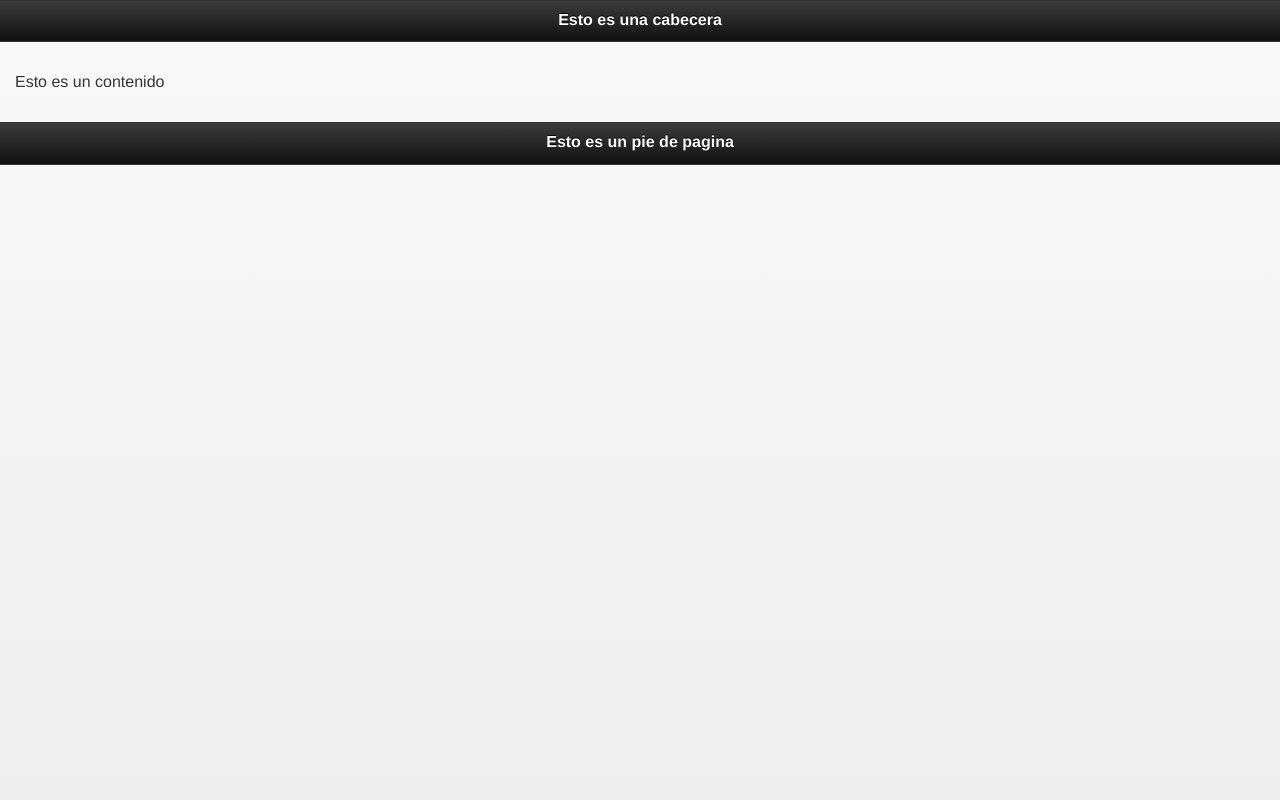
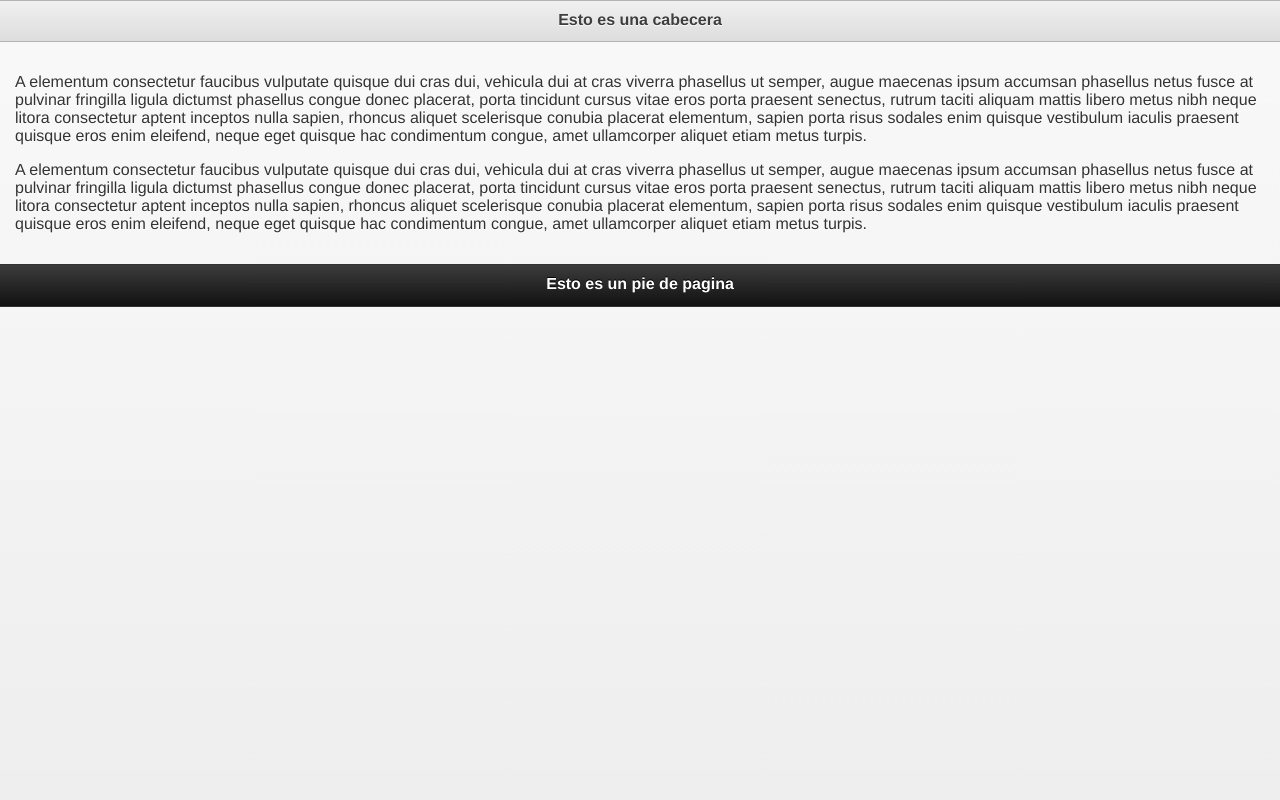
Before and after one commit to gloton/jquery-mobile-cf, a PHP site: page / in a window 1280 px wide. Run offline with PHP 8.4, Linux system fonts and the light colour scheme.

Commit message:
5 Asignar tema Propiedad para poder asignar un tema

```diff
--- a/index.php
+++ b/index.php
@@ -13,12 +13,27 @@
 <div data-role="page">
 <!-- bajo este datarol contendra toda la aplicacion de nuesto jqm -->
 <!-- cabecera -->
-	<div data-role="header">
+	<div data-role="header" data-theme="c">
 		<h1>Esto es una cabecera</h1>
 	</div>
 <!-- contenido -->
 	<div data-role="content">
-		<p>Esto es un contenido</p>
+		<p>A elementum consectetur faucibus vulputate quisque dui cras dui, vehicula dui at cras viverra
+		phasellus ut semper, augue maecenas ipsum accumsan phasellus netus fusce at pulvinar fringilla
+		ligula dictumst phasellus congue donec placerat, porta tincidunt cursus vitae eros porta praesent
+		senectus, rutrum taciti aliquam mattis libero metus nibh neque litora consectetur aptent inceptos
+		nulla sapien, rhoncus aliquet scelerisque conubia placerat elementum, sapien porta risus sodales
+		enim quisque vestibulum iaculis praesent quisque eros enim eleifend, neque eget quisque hac
+		condimentum congue, amet ullamcorper aliquet etiam metus turpis.
+		</p>
+		<p>A elementum consectetur faucibus vulputate quisque dui cras dui, vehicula dui at cras viverra
+		phasellus ut semper, augue maecenas ipsum accumsan phasellus netus fusce at pulvinar fringilla
+		ligula dictumst phasellus congue donec placerat, porta tincidunt cursus vitae eros porta praesent
+		senectus, rutrum taciti aliquam mattis libero metus nibh neque litora consectetur aptent inceptos
+		nulla sapien, rhoncus aliquet scelerisque conubia placerat elementum, sapien porta risus sodales
+		enim quisque vestibulum iaculis praesent quisque eros enim eleifend, neque eget quisque hac
+		condimentum congue, amet ullamcorper aliquet etiam metus turpis.
+		</p>
 	</div>
 <!-- pie de pagina -->
 	<div data-role="footer"><h2>Esto es un pie de pagina</h2></div>
```
Also changed, not shown: 1 other file.
